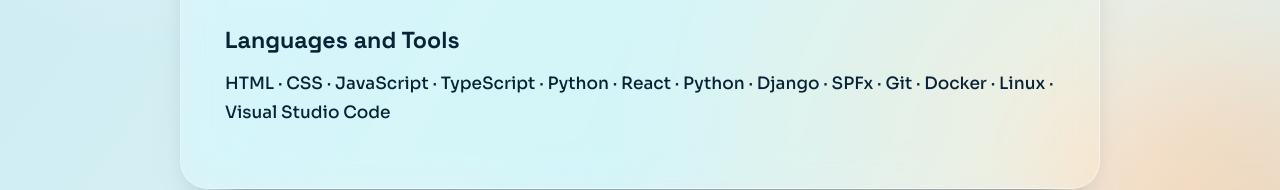
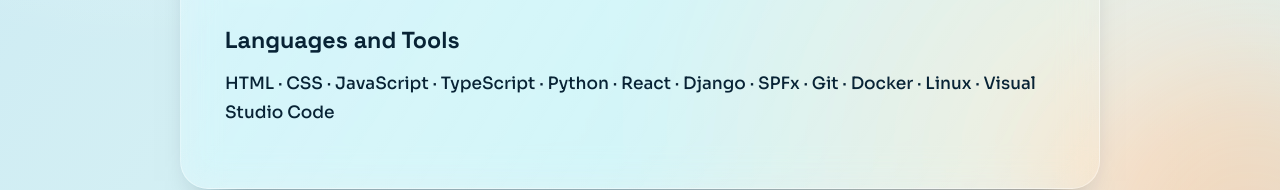
Before and after one commit to KohseyPower/portfolio, a React (Vite) app: page / in a window 1280 px wide. Shown: the part 554-744 px from the top of the page. Built offline with nearby package versions, Linux system fonts and the light colour scheme.

Commit message:
hotfix: remove duplicate python

```diff
--- a/src/pages/Home.tsx
+++ b/src/pages/Home.tsx
@@ -85,8 +85,8 @@ export default function Home() {
       </Styled.SocialLinks>
       <Styled.Subtitle>Languages and Tools</Styled.Subtitle>
       <Styled.ToolsText>
-        HTML · CSS · JavaScript · TypeScript · Python · React · Python · Django
-        · SPFx · Git · Docker · Linux · Visual Studio Code
+        HTML · CSS · JavaScript · TypeScript · Python · React · Django · SPFx ·
+        Git · Docker · Linux · Visual Studio Code
       </Styled.ToolsText>
     </Styled.Section>
   );
```
